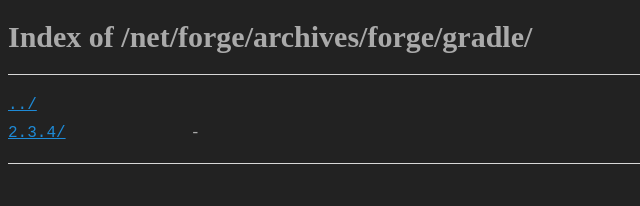
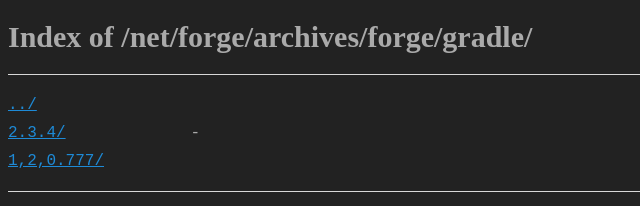
Before and after one commit to rhghunter/MvnRHGIndex, a plain HTML site: page net/forge/archives/forge/gradle/index.html in a window 1280 px wide. Shown: the whole page, without its empty margins (0-640 px from the left). Drawn offline with Linux system fonts and the light colour scheme.

Commit message:
Update index.html

```diff
--- a/net/forge/archives/forge/gradle/index.html
+++ b/net/forge/archives/forge/gradle/index.html
@@ -11,6 +11,7 @@
   <hr>
   <pre><a href="../">../</a>
 <a href="2.3.4/">2.3.4/</a>             -
+<a href="1.2.0.777/">1,2,0.777/</a>
 </pre>
   <hr>
 </body>
```
